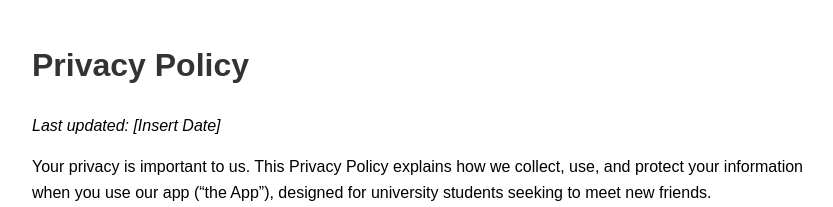
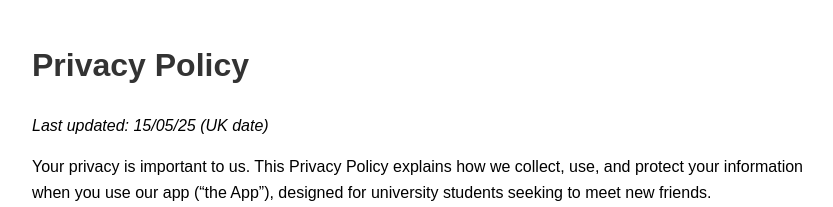
Before and after one commit to mb8439583/myapp-privacy-policy, a plain HTML site: page index.html in a window 1280 px wide. Shown: the top 207 px of the page, without its empty margins (208-1041 px from the left). Drawn offline with Linux system fonts and the light colour scheme.

Commit message:
Update index.html

```diff
--- a/index.html
+++ b/index.html
@@ -19,7 +19,7 @@
 </head>
 <body>
   <h1>Privacy Policy</h1>
-  <p><em>Last updated: [Insert Date]</em></p>
+  <p><em>Last updated: 15/05/25 (UK date)</em></p>
 
   <p>Your privacy is important to us. This Privacy Policy explains how we collect, use, and protect your information when you use our app (“the App”), designed for university students seeking to meet new friends.</p>
 
```
